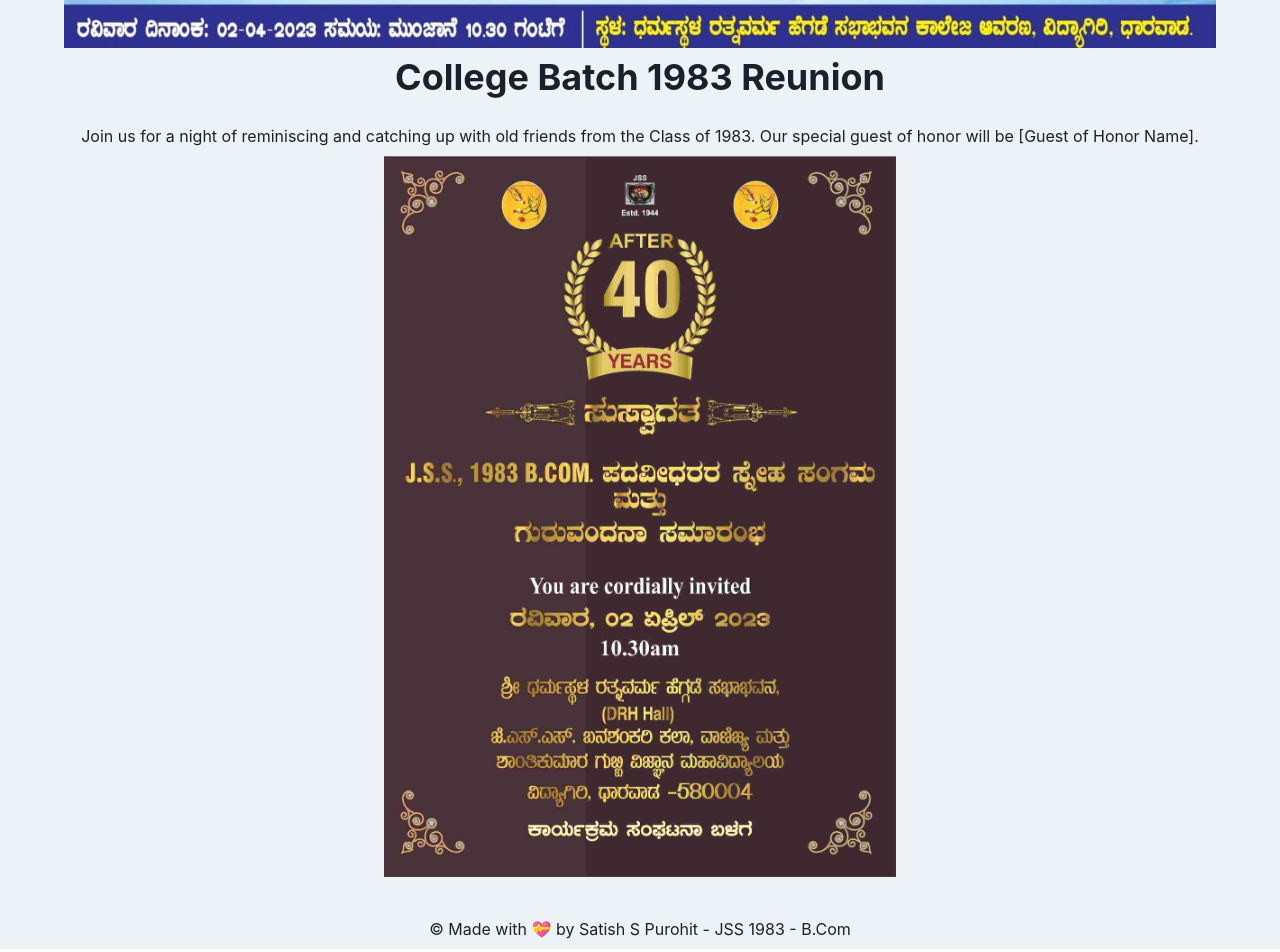
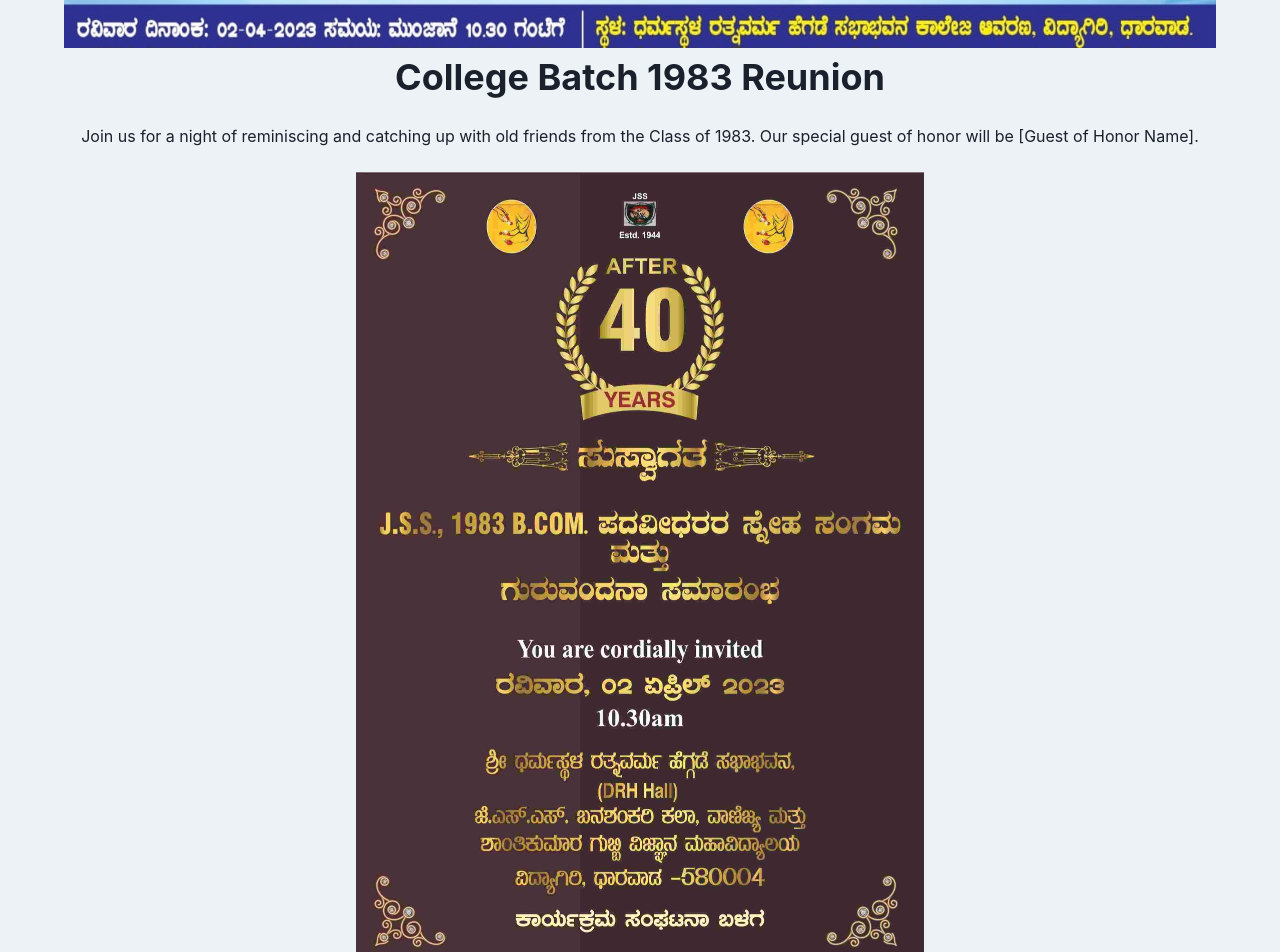
Before and after one commit to janmejayspurohit/appa-clg-reunion, a React (Vite) app: page / in a window 1280 px wide. Shown: the part 500-1452 px from the top of the page. Built offline with nearby package versions, Linux system fonts and the light colour scheme.

Commit message:
fix sizing

```diff
--- a/src/App.jsx
+++ b/src/App.jsx
@@ -86,7 +86,7 @@
       <Stack bg="gray.100" maxW="100vw" minH="100vh">
         {/* Header */}
         <Flex justifyContent="space-between" alignItems="center" bg="#03045E" color="white" p={4}>
-          <Heading as="h1" size="md" ml={4}>
+          <Heading as="h1" size={["sm", "md"]} ml={4}>
             College Reunion - JSS 1983 - B.Com
           </Heading>
           <Box display={{ base: "block", md: "none" }}>
@@ -118,11 +118,11 @@
               <Heading as="h1" size="xl">
                 College Batch 1983 Reunion
               </Heading>
-              <Text mt={4}>
+              <Text p={4} textAlign="justify">
                 Join us for a night of reminiscing and catching up with old friends from the Class of 1983. Our special guest of honor will be [Guest
                 of Honor Name].
               </Text>
-              <Image maxW="40vw" src="/invitation.jpeg" alt="Invitation" />
+              <Image maxH={["60vh", "100vh"]} src="/invitation.jpeg" alt="Invitation" />
             </>
           )}
 
@@ -132,7 +132,7 @@
                 <Accordion allowMultiple>
                   {CLASSMATES.map((classmate) => (
                     <AccordionItem>
-                      <AccordionButton w="50vw">
+                      <AccordionButton w="80vw">
                         <Box flex="1" textAlign="left">
                           {classmate}
                         </Box>
@@ -153,7 +153,7 @@
                 <Accordion allowMultiple>
                   {["memory 1", "memory 2"].map((classmate) => (
                     <AccordionItem>
-                      <AccordionButton w="50vw">
+                      <AccordionButton w="80vw">
                         <Box flex="1" textAlign="left">
                           {classmate}
                         </Box>
@@ -175,7 +175,7 @@
 
         {/* Footer */}
         <HStack justifyContent="center" p={2}>
-          <Text>© Made with 💝 by Satish S Purohit - JSS 1983 - B.Com</Text>
+          <Text fontSize={["8px", "10px", "12px"]}>© Made with 💝 by Satish S Purohit - JSS 1983 - B.Com</Text>
         </HStack>
       </Stack>
     </ChakraProvider>
--- a/src/components/ImageGallery.jsx
+++ b/src/components/ImageGallery.jsx
@@ -13,7 +13,7 @@
   return (
     <Box m="2">
       <Grid
-        templateColumns={{ base: "repeat(1, 1fr)", md: "repeat(2, 1fr)", lg: "repeat(4, 1fr)" }}
+        templateColumns={{ base: "repeat(2, 1fr)", md: "repeat(4, 1fr)", lg: "repeat(6, 1fr)" }}
         gap={4}
         justifyContent="center"
         alignItems="center"
```
